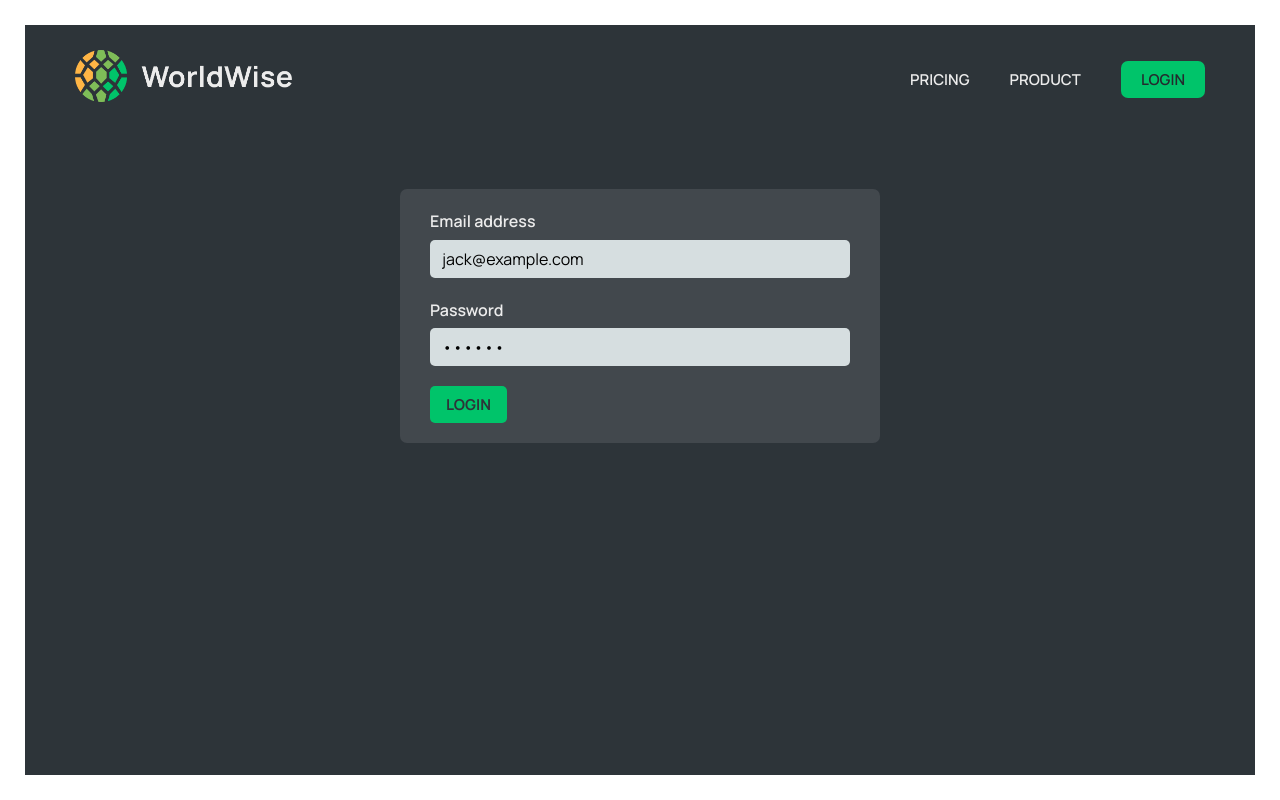
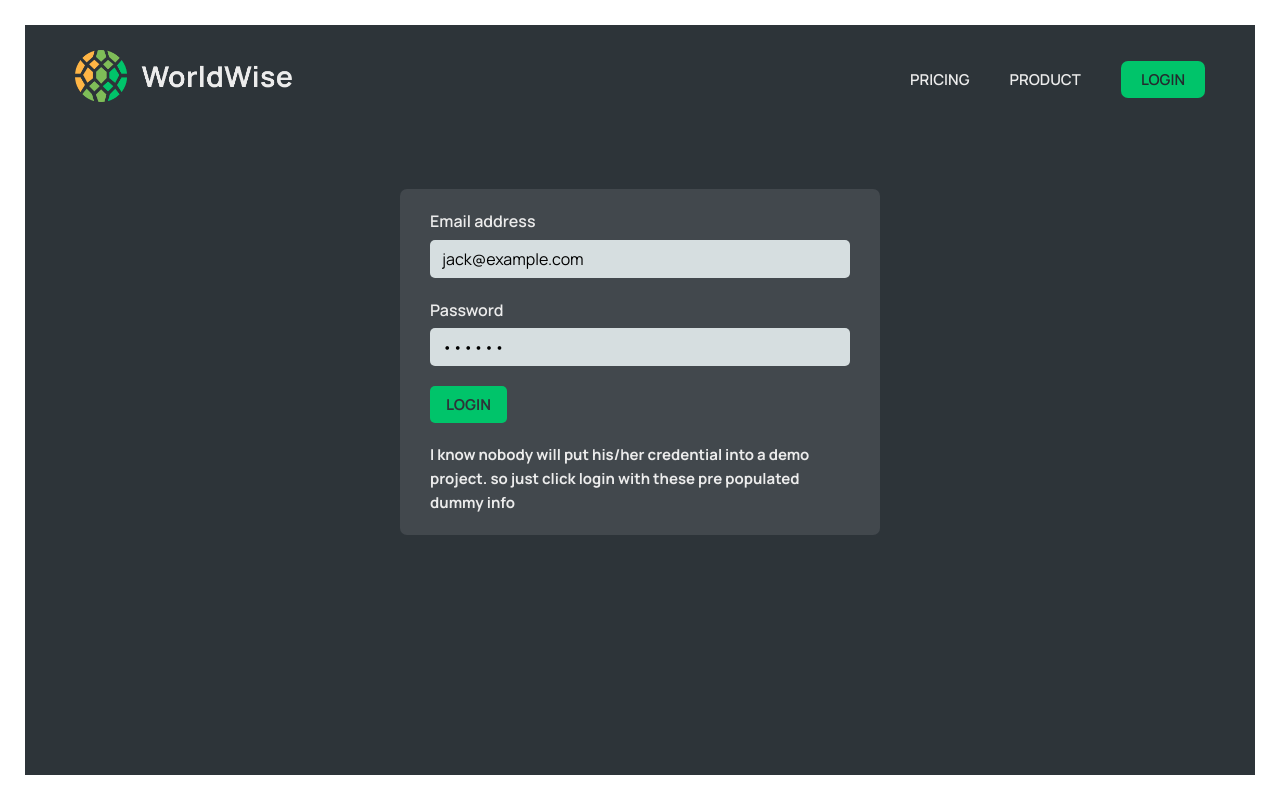
Before and after one commit to myself-alif/WorldWise, a React (Vite) app: page /WorldWise/login in a window 1280 px wide. Built offline with nearby package versions, Linux system fonts and the light colour scheme; no server answers.

Commit message:
updated for gh-pages

```diff
--- a/src/components/Logo.jsx
+++ b/src/components/Logo.jsx
@@ -1,10 +1,11 @@
 import { Link } from "react-router-dom";
 import styles from "./Logo.module.css";
+import AppLogo from "/logo.png";
 
 function Logo() {
   return (
     <Link to="/">
-      <img src="/logo.png" alt="WorldWise logo" className={styles.logo} />
+      <img src={AppLogo} alt="WorldWise logo" className={styles.logo} />
     </Link>
   );
 }
--- a/src/pages/Login.jsx
+++ b/src/pages/Login.jsx
@@ -51,6 +51,10 @@ export default function Login() {
         <div>
           <Button type="primary">Login</Button>
         </div>
+        <h2>
+          I know nobody will put his/her credential into a demo project. so just
+          click login with these pre populated dummy info
+        </h2>
       </form>
     </main>
   );
```
